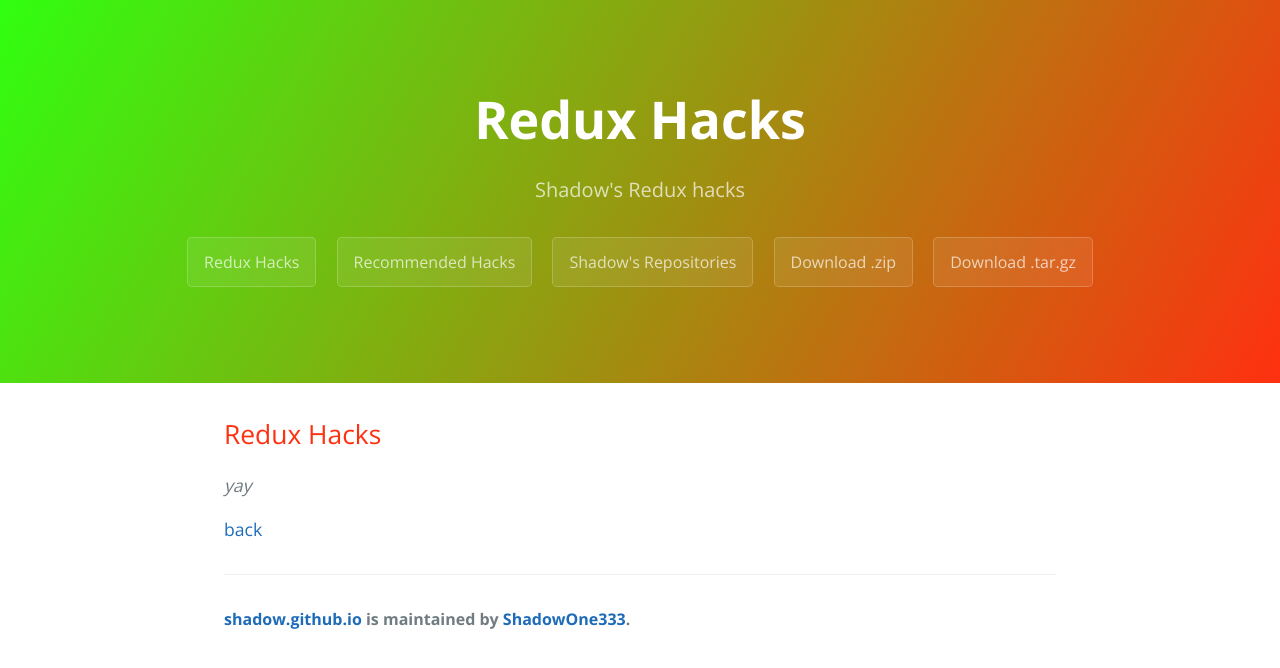
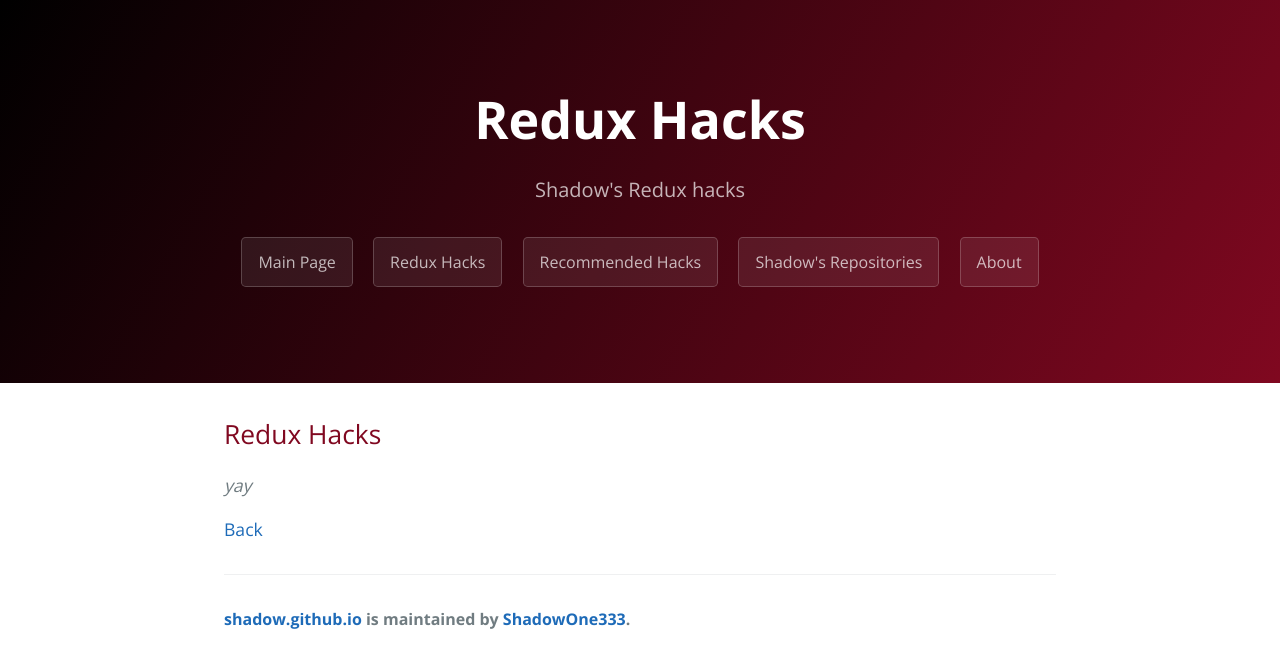
Before and after one commit to ShadowOne333/shadow.github.io, a Jekyll site: the page built from redux.md, in a window 1280 px wide. Shown: the top 668 px of the page. Built offline with Jekyll 4.4.1, drawn with Linux system fonts in a browser that asks for light colours; comment, search, counter and statistics services are not loaded.

Commit message:
Modify colors again

```diff
--- a/_layouts/default.html
+++ b/_layouts/default.html
@@ -32,19 +32,11 @@
     <header class="page-header" role="banner">
       <h1 class="project-name">{{ page.title | default: site.title | default: site.github.repository_name }}</h1>
       <h2 class="project-tagline">{{ page.description | default: site.description | default: site.github.project_tagline }}</h2>
-      <!--{% for page in site.pages %}
-
-      {% endfor %}
-      {% if site.github.is_project_page %}
-        <a href="{{ site.github.owner_url }}" class="btn">View on GitHub</a>
-      {% endif %}
-      {% if site.show_downloads %}-->
+        <a href="index" class="btn">Main Page</a>
 	<a href="redux" class="btn">Redux Hacks</a>
 	<a href="recommended" class="btn">Recommended Hacks</a>
 	<a href="{{ site.github.owner_url }}" class="btn">Shadow's Repositories</a>
-        <a href="{{ site.github.zip_url }}" class="btn">Download .zip</a>
-        <a href="{{ site.github.tar_url }}" class="btn">Download .tar.gz</a>
-      <!--{% endif %}-->
+        <a href="about" class="btn">About</a>
     </header>
 
     <main id="content" class="main-content" role="main">
--- a/_sass/variables.scss
+++ b/_sass/variables.scss
@@ -4,11 +4,11 @@ $medium-breakpoint: 42em !default;
 
 // Headers
 $header-heading-color: #fff !default;
-$header-bg-color: #FF3010 !default;
-$header-bg-color-secondary: #30FF10 !default;
+$header-bg-color: #800820 !default;
+$header-bg-color-secondary: #000000 !default;
 
 // Text
-$section-headings-color: #FF3010 !default;
+$section-headings-color: #800820 !default;
 $body-text-color: #707c81 !default;
 $body-link-color: #1e6bb8 !default;
 $blockquote-text-color: #819198 !default;
--- a/redux.md
+++ b/redux.md
@@ -9,4 +9,4 @@ filename: redux
 
 _yay_
 
-[back](./)
+[Back](./)
```
Also changed, not shown: about.md (added, +12 -0 lines), recommended.md (+1 -1 lines).
